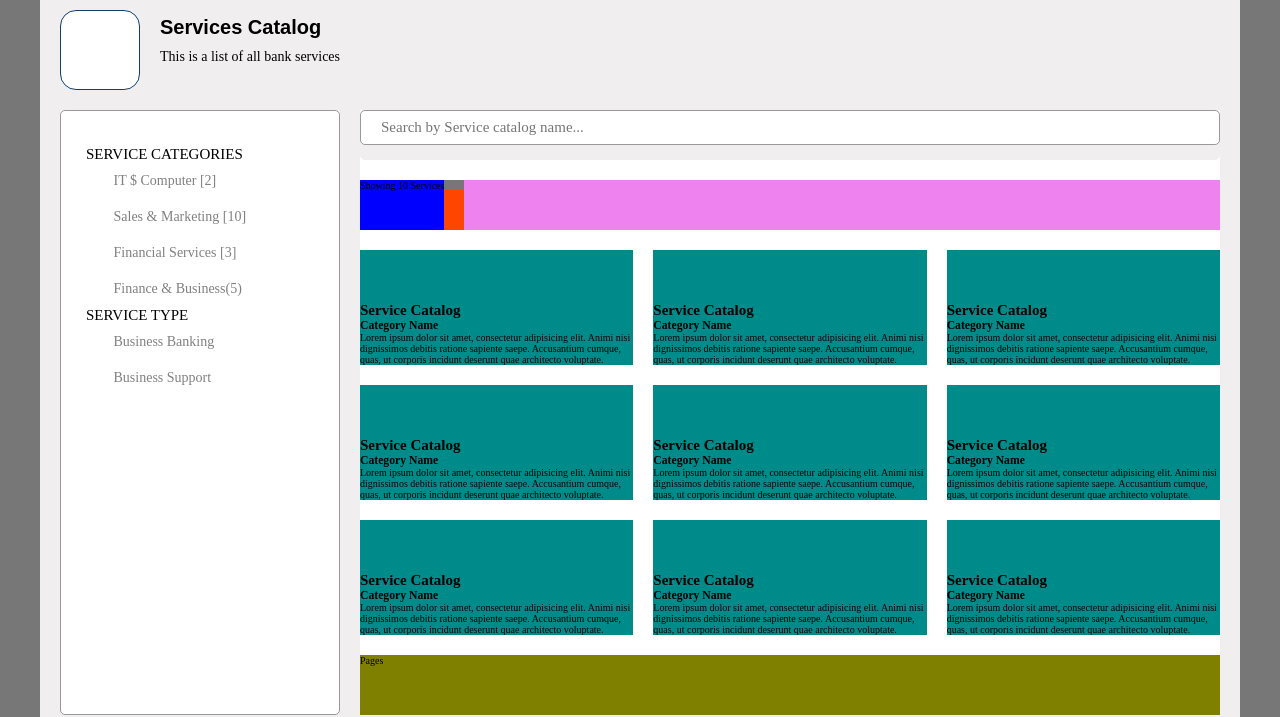
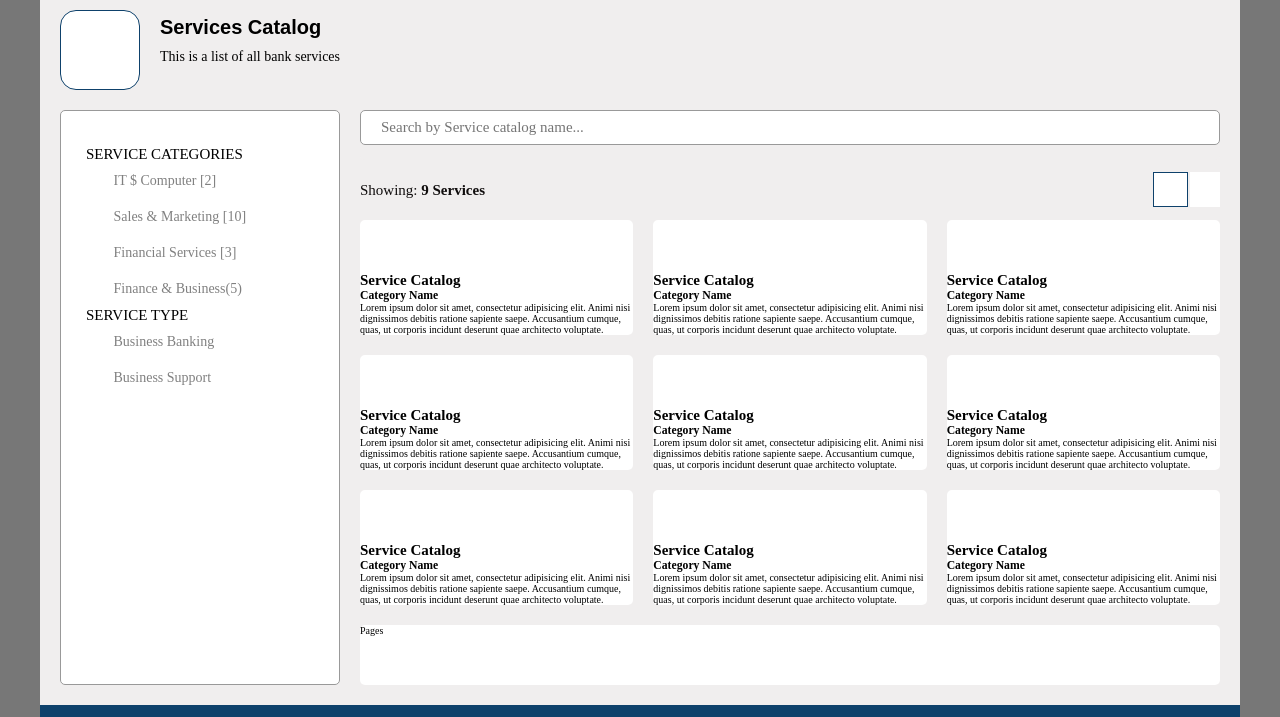
Before and after one commit to DianaKagramanyan/bank-aljazira, a website: page index.html in a window 1280 px wide. Shown: the part 110-827 px from the top of the page. Drawn offline with Linux system fonts and the light colour scheme.

Commit message:
main content part II

```diff
--- a/index.html
+++ b/index.html
@@ -112,14 +112,12 @@
 
 
         <nav class="user-nav">
-            <span class="user-nav__showing">Showing 10 Services</span>
+            <span class="user-nav__showing">Showing: <b>9 Services</b></span>
             <div class="user-nav__icon-box">
-                <svg class="user-nav__icon">
+                <svg class="user-nav__icon1">
                     <use xlink:href="img/sprite.svg#.iconview-tile"></use>
                 </svg>
-            </div>
-            <div class="user-nav__icon-box">
-                <svg class="user-nav__icon">
+                <svg class="user-nav__icon2">
                     <use xlink:href="img/sprite.svg#.iconmenu"></use>
                 </svg>
             </div>
--- a/sass/_components.scss
+++ b/sass/_components.scss
@@ -148,27 +148,38 @@
 }
 
 .user-nav {
-  background-color: violet;
+  background-color: #f0eeee;
   grid-column: 1/-1;
   display: flex;
+  justify-content: space-between;
+  align-items: center;
 
   &__showing {
-    background-color: blue;
+    font-size: 1.5rem;
+    font-family: inherit;
+    color: #100d0d;
   }
 
   &__icon-box{
-    background-color: orangered;
-
   }
-  &__icon{
-    background-color: #777777;
-    height: 1rem;
-    width: 1rem;
+  &__icon1{
+    height: 3.5rem;
+    width: 3.5rem;
+    fill:#0E416B;
+    background-color: white;
+    border: 1px solid #0E416B;
+  }
+  &__icon2{
+    background-color: white;
+    height: 3.5rem;
+    width: 3rem;
+    fill:#0E416B;
   }
 }
 
 .description {
-  background-color: darkcyan;
+  background-color: white;
+  border-radius: .5rem;
 
   &__icon {
     height: 5rem;
@@ -185,11 +196,12 @@
 .paragraph {
 
 }
-.description2 {
-  background-color: darkgray;
-}
+//.description2 {
+//
+//}
 
 .page {
-  background-color: olive;
+  background-color: white;
+  border-radius: .5rem;
   grid-column: 1/-1;
 }
--- a/sass/_layout.scss
+++ b/sass/_layout.scss
@@ -32,11 +32,11 @@
 }
 
 .main-content {
-  background-color: #fff;
+  background-color: #f0eeee;
   margin-right: 2rem;
   display: grid;
   //grid-template-rows: 5rem 5rem 30rem 30rem 30rem 6rem;
-  grid-template-rows: 5rem 5rem 1fr 1fr 1fr 6rem;
+  grid-template-rows: 5rem 2rem 1fr 1fr 1fr 6rem;
   grid-template-columns: repeat(3, 1fr);
   grid-gap: 2rem;
 }
```
Also changed, not shown: css/style.css.
